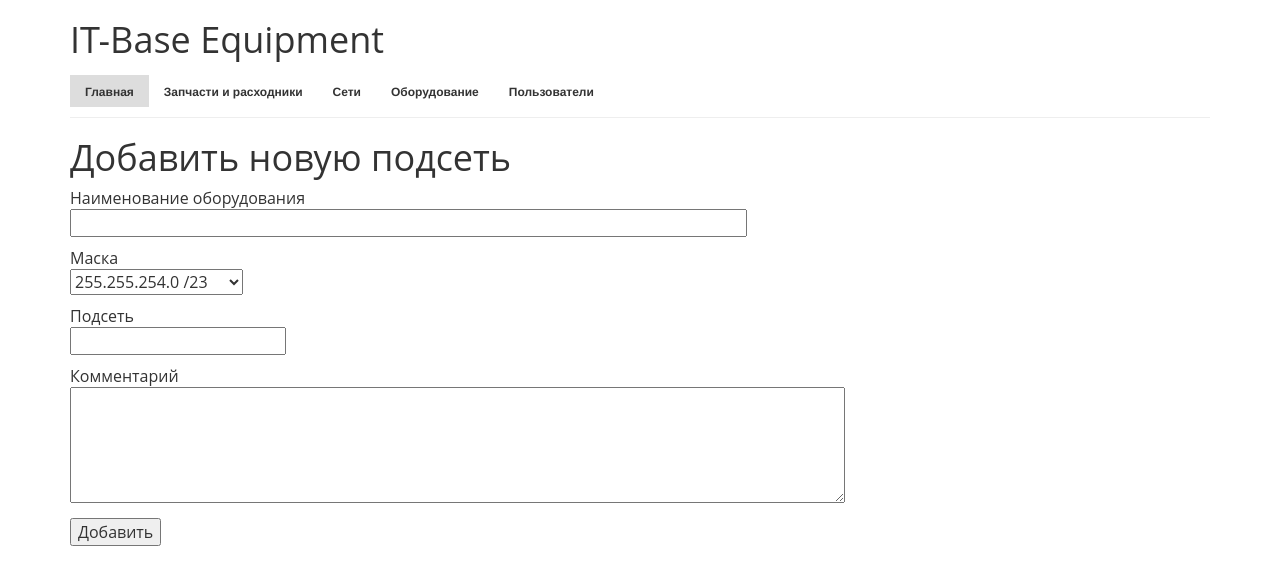
After one commit to grooviks/Base-equipment, a Flask app: page /add_network in a window 1280 px wide. The commit adds this page. Shown: the top 585 px of the page. Run offline with Flask 2, Linux system fonts and the light colour scheme; parts of the project's set-up code (start-up, migrations or seed data) failed here and were passed over; some libraries are stand-ins or nearby versions.

Commit message:
network added

```diff
--- a/app/forms.py
+++ b/app/forms.py
@@ -1,7 +1,53 @@
+#from flask_wtf import FlaskForm
 from flask_wtf import Form
+#import FlaskForm
 from wtforms import StringField, BooleanField, SelectField, TextAreaField, IntegerField, FileField
 from wtforms.validators import DataRequired, optional, length, NumberRange
 from wtforms.widgets import TextArea, Input
+
+masks_list = [
+#('255.0.0.0/8', '8'),
+#('255.128.0.0 /9','9'),
+#('255.192.0.0 /10', '10'),
+#('255.224.0.0 /11','11'),
+#('255.240.0.0 /12','12'),
+#('255.248.0.0 /13','13'),
+#('255.252.0.0 /14','14'),
+#('255.254.0.0 /15', '15'),
+#('255.255.0.0 /16', '16'),
+#('255.255.128.0 /17','17'),
+#('255.255.192.0 /18', '18'),
+#('255.255.224.0 /19', '19'),
+#('255.255.240.0 /20', '20'),
+#('255.255.248.0 /21', '21'),
+#('255.255.252.0 /22', '22'),
+('23', '255.255.254.0 /23'),
+('24', '255.255.255.0 /24',),
+('25', '255.255.255.128 /25'),
+('26', '255.255.255.192 /26'),
+('27', '255.255.255.224 /27'),
+('28', '255.255.255.240 /28'),
+('29', '255.255.255.248 /29'),
+('30', '255.255.255.252 /30'),
+('31', '255.255.255.254 /31')]
+
+types_spares_list = [
+('keyboards', 'Keyboards'),
+('mouses', 'Mouses'),
+('unknown', 'Unknown'),
+('audio','Audio'),
+('camers','Cameras')
+('switches', 'Switches')
+('others', 'Others')
+]
+
+types_equip_list = [
+('routers', 'Router'),
+('pc', 'PC'),
+('nettop','Nettop'),
+('server', 'Server'),
+('ipcam', 'IP Camera')
+]
 
 class AddSpareForm(Form):
     # Required — это валидатор, функция, которая может быть прикреплена к полю,
@@ -11,7 +57,7 @@ class AddSpareForm(Form):
     #validators=[optional(), length(max=600)] - количество символов 600
 
     name = StringField('name', validators= [DataRequired()])
-    type = SelectField(choices=[('keyboard', 'Keyboard'), ('mouse', 'Mouse'), ('understand', 'Understand') ])
+    type = SelectField(choices = types_list)
     #ограничим длинну
     comment = StringField('comment', widget=TextArea(), validators=[optional(), length(max=600)])
     count = IntegerField('count', widget=Input(input_type='number'), validators=[NumberRange(min=0, message='Только положительные числа'),DataRequired() ])
@@ -23,3 +69,18 @@ class AddSpareForm(Form):
 
 class SearchForm(Form):
     search = StringField('search', validators = [DataRequired()])
+
+
+class AddNetworkForm(Form):
+    name = StringField('name', validators= [DataRequired()])
+    mask = SelectField(choices=masks_list)
+    #ограничим длинну
+    description = StringField('description', widget=TextArea(), validators=[optional(), length(max=600)])
+    net = StringField('net', validators= [DataRequired()])
+
+class AddDevicesForm(Form):
+    name = StringField('name', validators= [DataRequired()])
+    mask = SelectField(choices=masks_list)
+    #ограничим длинну
+    description = StringField('description', widget=TextArea(), validators=[optional(), length(max=600)])
+    net = StringField('net', validators= [DataRequired()])
--- a/app/models.py
+++ b/app/models.py
@@ -65,6 +65,7 @@ class devices(db.Model):
 class networks(db.Model):
     __tablename__ = 'networks'
     id = db.Column(db.INTEGER, primary_key=True)
+    net = db.Column(db.VARCHAR(300))
     description = db.Column(db.VARCHAR(300))
     name = db.Column(db.VARCHAR(300))
     mask = db.Column(db.INTEGER)
--- a/app/static/css/base.css
+++ b/app/static/css/base.css
@@ -2,6 +2,7 @@
 body
 {
 	font:medium Open Sans,Arial,sans-serif
+
 }
 
 #primary_nav_wrap
--- /dev/null
+++ b/app/templates/add_network.html
@@ -0,0 +1,49 @@
+{% extends "base.html" %}
+
+{% block content %}
+
+<style type="text/css">
+ body{font:medium Open Sans,Arial,sans-serif}
+ .ui-autocomplete {
+    border-radius: 0px;
+}
+.ui-autocomplete.source:hover {
+    background: #454545;
+}
+
+.ui-menu .ui-menu-item a{
+    height:24px;
+font-size:16px;}
+
+
+</style>
+
+<h1>Добавить новую подсеть</h1>
+<form enctype=multipart/form-data method=POST name="add_network">
+    {{form.hidden_tag()}}
+    <p>
+        Наименование оборудования<br>
+        {{form.name(size=69)}}<br>
+    </p>
+
+    <p>
+        Маска <br>
+        {{form.mask}}
+    </p>
+    <p>
+        Подсеть <br>
+        {{form.net}}
+    </p>
+
+    <p>
+        Комментарий <br>
+        {{form.description(cols="80", rows="5")}}
+    </p>
+
+
+
+
+    <p><input type="submit" value="Добавить"></p>
+</form>
+
+{% endblock %}
--- a/app/templates/base.html
+++ b/app/templates/base.html
@@ -12,7 +12,7 @@
 <body>
 
 
-    <div><h1>IT-Base Equipment</h1>
+    <div class="container"><h1>IT-Base Equipment</h1>
 
 
 <nav id="primary_nav_wrap">
@@ -24,10 +24,10 @@
       <li><a href="/all_spares">Просмотреть список</a></li>
     </ul>
   </li>
-  <li><a href="/networks">Сети</a>
+  <li><a href="/all_networks">Сети</a>
     <ul>
-    <li><a href="/add_networks">Добавить</a></li>
-    <li><a href="/networks">Просмотреть список</a></li>
+    <li><a href="/add_network">Добавить</a></li>
+    <li><a href="/all_networks">Просмотреть список</a></li>
   </ul>
   </li>
   <li><a href="/">Оборудование</a>
--- a/app/views.py
+++ b/app/views.py
@@ -1,7 +1,7 @@
 from flask import render_template, flash, redirect, url_for, request
 from app import app, db
-from app.forms import AddSpareForm, SearchForm
-from app.models import spares
+from app.forms import AddSpareForm, SearchForm, AddNetworkForm
+from app.models import spares, networks, devices
 from flask import jsonify
 from werkzeug import secure_filename
 from config import ALLOWED_EXTENSIONS, UPLOAD_FOLDER
@@ -16,8 +16,8 @@ def index():
 @app.route('/add_spares', methods = ['GET', 'POST'])
 def add_spares():
     form = AddSpareForm()
+    print (form.validate_on_submit())
     if form.validate_on_submit():
-
         #spare_name = Spares.name.filter(form.name.data)
         spare = spares(name = form.name.data,
                        type = form.type.data,
@@ -25,7 +25,8 @@ def add_spares():
                        count = form.count.data,
                        location = form.location.data,
                        barcode = form.barcode.data )
-        db.session.add(spare)
+        if db.session.add(spare):
+            flash('Не заполнены обязательные поля!!! ', 'warning')
         db.session.commit()
         #загружаем изображение в директорию, если его хотели загрузить
         if form.image.data:
@@ -62,15 +63,18 @@ def spare(id):
             spare.barcode = form.barcode.data
             if form.image.data:
                 upload_image(form.image.data, str(spare.id))
-            db.session.commit()
+            print (db.session.commit())
             flash('Изменения сохранены!!! ', 'success')
         elif (request.form['submit'] == 'Удалить'):
             db.session.delete(spare)
             db.session.commit()
             flash('Удалено!!! ', 'success')
+            return redirect(url_for('all_spares'))
         else:
             flash('Ошибка редактирования!!! ', 'danger')
         return redirect(url_for('spare', id = spare.id))
+    elif request.method == 'POST':
+        flash('Не заполнены обязательные поля!!! ', 'warning')
     return render_template('spare.html',
                             spare = spare,
                            form = form)
@@ -102,3 +106,42 @@ def upload_image(file,id):
         os.remove(os.path.join(UPLOAD_FOLDER,filename))
         return filepath
     return None
+
+@app.route('/all_networks', methods = ['GET', 'POST'])
+def all_networks():
+    all_networks = networks.query.all()
+    #получаем множество типов расходников, чтобы выводить их сортированными
+    #types = {spare.type for spare in all_spares}
+    for i in all_networks:
+        print (i.id)
+    return render_template('networks.html',
+                           networks = all_networks)
+
+def ip_calc():
+    return 0
+
+@app.route('/add_network', methods = ['GET', 'POST'])
+def add_network():
+    form = AddNetworkForm()
+    if form.validate_on_submit():
+        #spare_name = Spares.name.filter(form.name.data)
+        network = networks(name = form.name.data,
+        description = form.description.data,
+        mask = form.mask.data,
+        net = form.net.data)
+        if db.session.add(network):
+            if db.session.commit():
+                flash('Подсеть добавлена!!! ', 'success')
+                return redirect(url_for('all_networks'))
+        else:
+            flash('Не заполнены обязательные поля!!! ', 'warning')
+    return render_template('add_network.html',
+                            form = form)
+
+
+@app.route('/network/<id>', methods = ['GET', 'POST'])
+def network(id):
+    network = networks.query.filter_by(id = id).first()
+    print (network.net)
+    return render_template('network.html',
+                            network = network)
```
Also changed, not shown: app/templates/network.html (added, +8 -0 lines), app/templates/networks.html (added, +24 -0 lines), app/templates/add_spares.html (line endings or trailing spaces), 2 other files.
